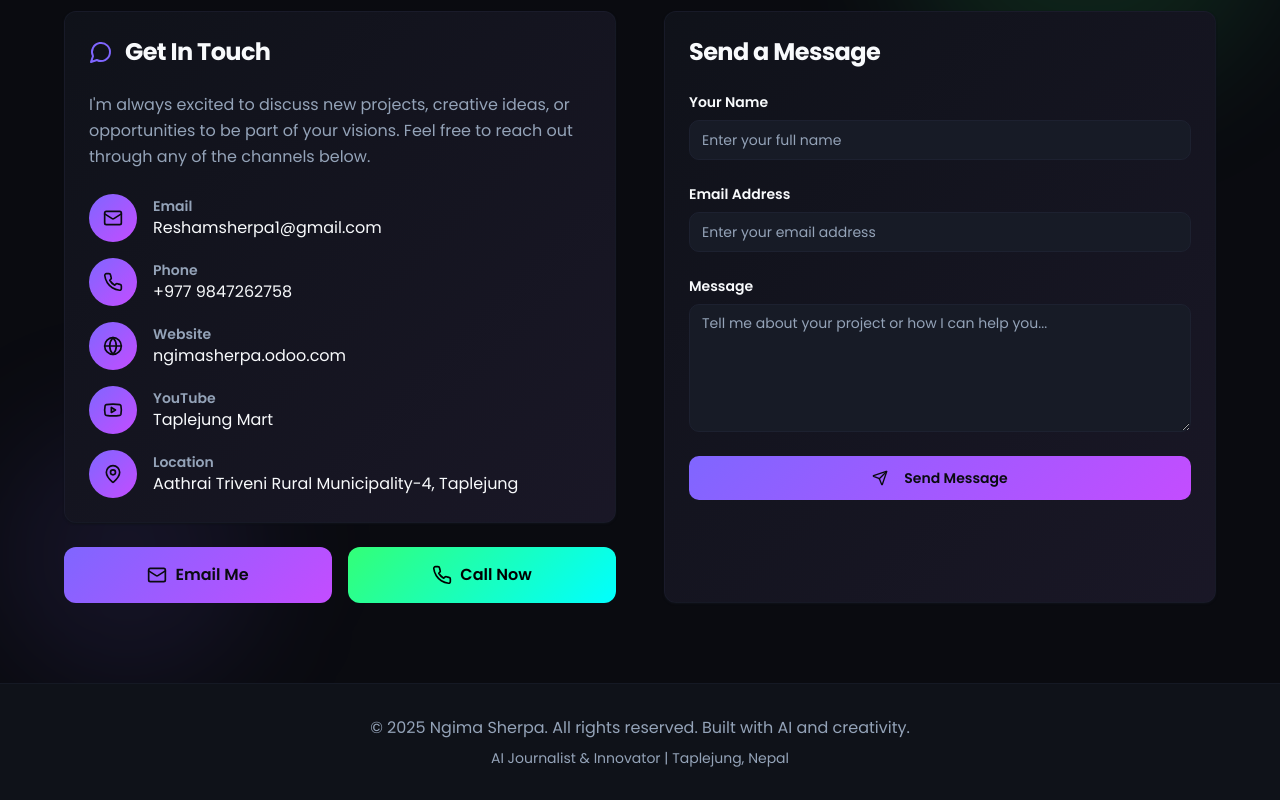
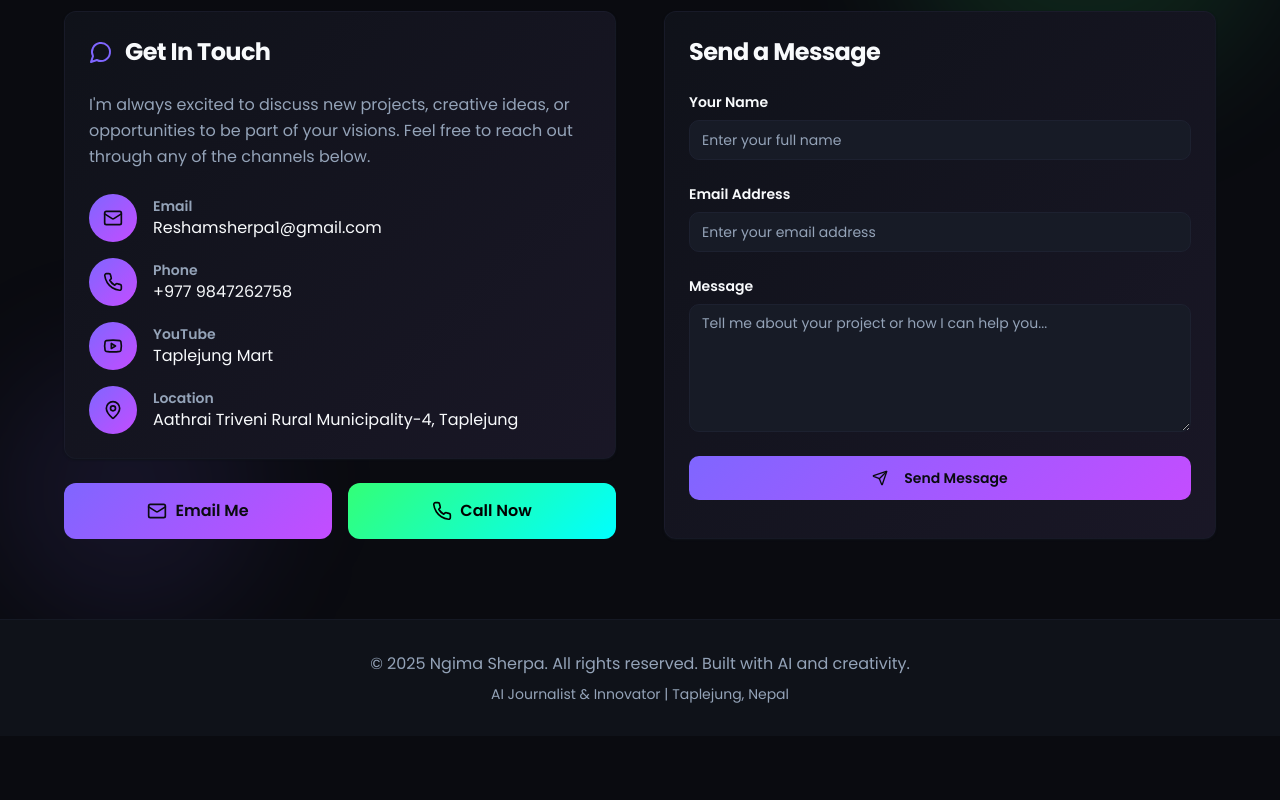
Before and after one commit to Ngima123/ngimasherpa, a React (Vite) app: page / in a window 1280 px wide. Shown: the part 7791-8591 px from the top of the page. After the commit the page ends 8527 px from the top, so only its background shows below. Built offline with nearby package versions, Linux system fonts and the light colour scheme.

Commit message:
Remove website from contact section
Remove the website link from the contact section.

```diff
--- a/src/components/ContactSection.tsx
+++ b/src/components/ContactSection.tsx
@@ -53,13 +53,6 @@ const ContactSection = () => {
       value: "+977 9847262758",
       link: "tel:+9779847262758",
       color: "text-green-400"
-    },
-    {
-      icon: Globe,
-      label: "Website",
-      value: "ngimasherpa.odoo.com",
-      link: "https://ngimasherpa.odoo.com",
-      color: "text-purple-400"
     },
     {
       icon: Youtube,
```
